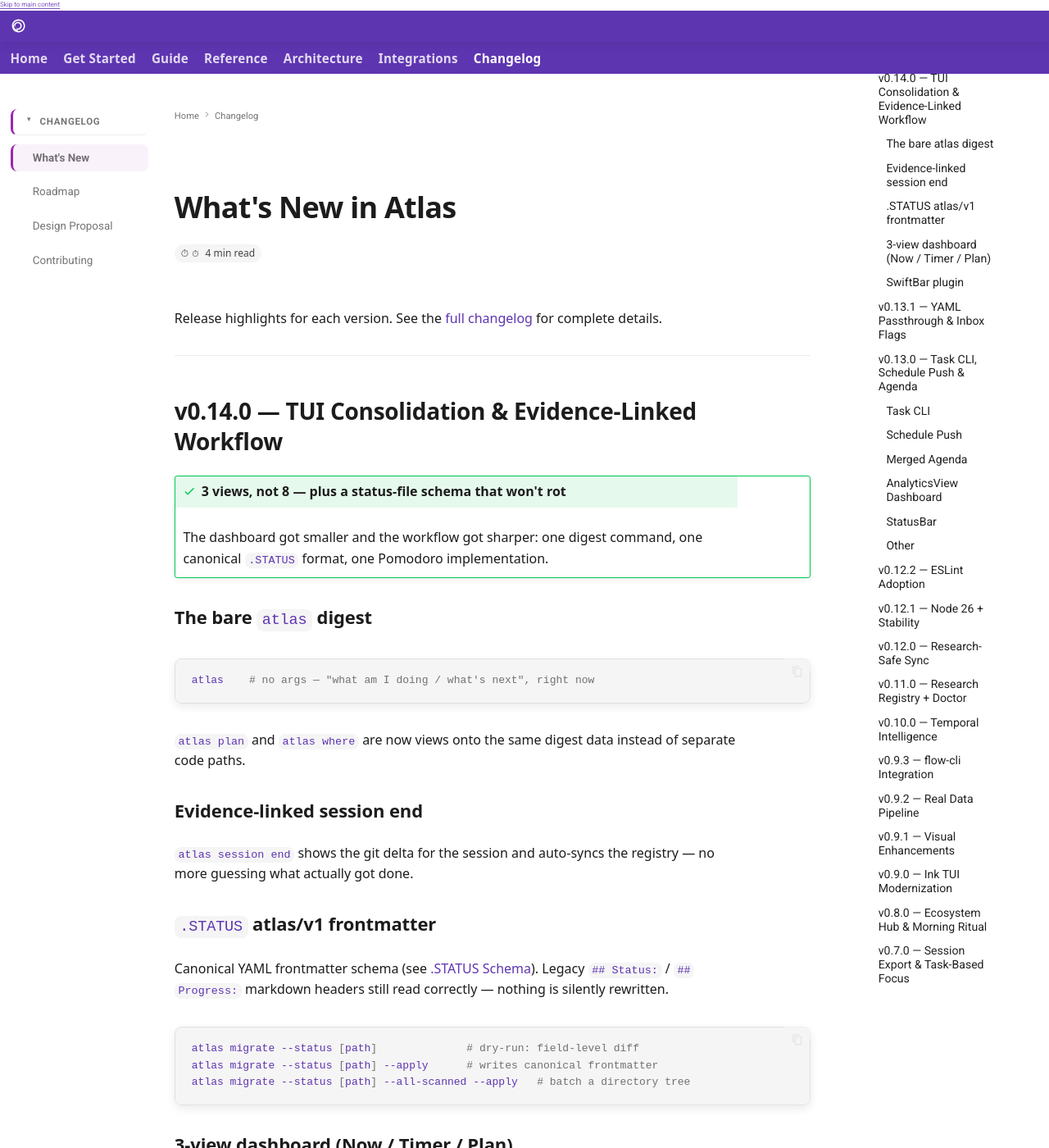
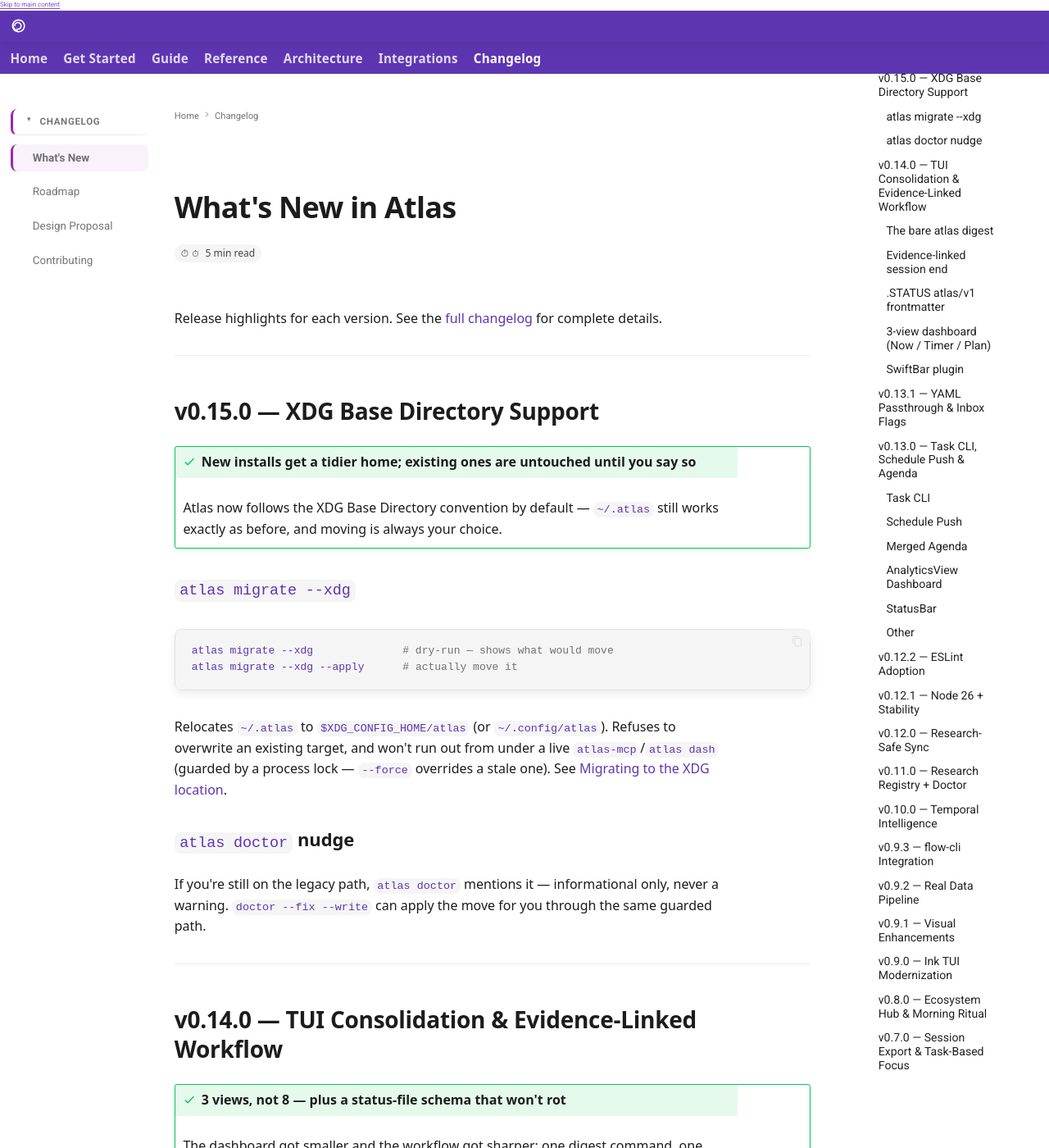
Before and after one commit to Data-Wise/atlas, an MkDocs documentation site: the page built from docs/WHAT-S-NEW.md, in a window 1280 px wide and 1400 px high. Shown: the whole window at 82% size. Built offline with MkDocs 1.6.1 and Material for MkDocs 9.7.7, drawn with Linux system fonts in a browser that asks for light colours; some web fonts are replaced; comment, search, counter and statistics services are not loaded.

Commit message:
release: v0.15.0 — version stamp, changelog, docs currency
- package.json/package-lock.json: 0.14.0 → 0.15.0
- CHANGELOG.md: new [0.15.0] entry for the XDG Base Directory migration
- CLAUDE.md: Version field + 2 missing Version History entries (v0.14.0, v0.15.0)
- docs/ROADMAP.md: Current Version → v0.15.0 (XDG); old v0.14.0 content
  archived to its own COMPLETE section; "v0.15.0 Candidates" renumbered
  to v0.16.0 since v0.15.0 was used for the ad-hoc XDG work instead
- docs/REFCARD.md: footer version stamp
- docs/WHAT-S-NEW.md: new v0.15.0 highlights section

mkdocs build --strict: clean. Full test suite: 1537 passed, same 17
pre-existing failures as dev baseline.

````diff
--- a/docs/REFCARD.md
+++ b/docs/REFCARD.md
@@ -353,7 +353,7 @@ atlas project --help      # Project commands
 ---
 
 <div style="text-align: center; margin-top: 2em; color: #666;">
-<em>Atlas v0.14.0 | Made for ADHD brains</em>
+<em>Atlas v0.15.0 | Made for ADHD brains</em>
 </div>
 
 ---
--- a/docs/ROADMAP.md
+++ b/docs/ROADMAP.md
@@ -2,11 +2,24 @@
 
 > Living document tracking planned features and improvements.
 
-**Last Updated:** 2026-07-19
+**Last Updated:** 2026-07-20
 
 ---
 
-## Current Version: v0.14.0 ✅ SHIPPED
+## Current Version: v0.15.0 ✅ SHIPPED
+
+XDG Base Directory support — new installs default to `$XDG_CONFIG_HOME/atlas` (or `~/.config/atlas`);
+existing `~/.atlas` installs are unaffected until an explicit, guarded migration.
+
+- [x] **`resolveConfigDir()`** — single resolver (env override → legacy `~/.atlas` → XDG default) across all 8 previously-hardcoded call sites
+- [x] **`atlas migrate --xdg [--apply] [--force]`** — dry-run by default; hard refusal on an existing XDG target (never bypassed); PID-lock guard against a running `atlas-mcp`/`atlas dash`; EXDEV-safe move; migration marker (see [Migrating to the XDG location](CONFIGURATION.md#migrating-to-the-xdg-location))
+- [x] **`atlas doctor` XDG nudge** — informational only; `--fix`/`--fix --write` apply through the same guarded path
+
+See `docs/specs/SPEC-xdg-config-migration-2026-07-19.md` for the full spec and its 19-decision grill ledger.
+
+---
+
+## v0.14.0 - TUI Consolidation & Evidence-Linked Workflow ✅ COMPLETE
 
 TUI consolidation + evidence-linked workflow — the bare `atlas` digest, evidence-linked session
 end, `.STATUS` migration tooling, and a 3-view dashboard rebuild.
@@ -23,9 +36,10 @@ See `docs/specs/SPEC-tui-consolidation-2026-07-19.md` and `docs/specs/SPEC-statu
 
 ---
 
-## ⏳ v0.15.0 Candidates (Planned)
+## ⏳ v0.16.0 Candidates (Planned)
 
-Not yet started — priority order, top first:
+Not yet started — priority order, top first (renumbered from "v0.15.0 Candidates": v0.15.0 was
+used for the ad-hoc XDG Base Directory migration instead — none of the items below shipped):
 
 1. **Ecosystem Integration / `catch-obs-bridge` (P0)** — `atlas catch` write-through to Obsidian (`obs write`) + `atlas flush` offline queue. Gated on obsidian-cli-ops v4.2.0 (vault CRUD via IPC bridge). Needs a feature worktree; see `docs/specs/SPEC-ecosystem-integration-gaps-2026-06-20.md`.
 2. **Legacy `.STATUS` read-path sunset warning** — surfaces a nudge (not a block) when atlas reads a legacy-format file, per the compatibility note in [.STATUS Schema](STATUS-SCHEMA.md).
--- a/docs/WHAT-S-NEW.md
+++ b/docs/WHAT-S-NEW.md
@@ -1,6 +1,26 @@
 # What's New in Atlas
 
 Release highlights for each version. See the [full changelog](https://github.com/Data-Wise/atlas/blob/main/CHANGELOG.md) for complete details.
+
+---
+
+## v0.15.0 — XDG Base Directory Support
+
+!!! success "New installs get a tidier home; existing ones are untouched until you say so"
+    Atlas now follows the XDG Base Directory convention by default — `~/.atlas` still works exactly as before, and moving is always your choice.
+
+### `atlas migrate --xdg`
+
+```bash
+atlas migrate --xdg              # dry-run — shows what would move
+atlas migrate --xdg --apply      # actually move it
+```
+
+Relocates `~/.atlas` to `$XDG_CONFIG_HOME/atlas` (or `~/.config/atlas`). Refuses to overwrite an existing target, and won't run out from under a live `atlas-mcp`/`atlas dash` (guarded by a process lock — `--force` overrides a stale one). See [Migrating to the XDG location](CONFIGURATION.md#migrating-to-the-xdg-location).
+
+### `atlas doctor` nudge
+
+If you're still on the legacy path, `atlas doctor` mentions it — informational only, never a warning. `doctor --fix --write` can apply the move for you through the same guarded path.
 
 ---
 
--- a/package.json
+++ b/package.json
@@ -1,6 +1,6 @@
 {
   "name": "@data-wise/atlas",
-  "version": "0.14.0",
+  "version": "0.15.0",
   "description": "Project state engine - registry, sessions, capture, and context management for ADHD-friendly workflow",
   "type": "module",
   "main": "src/index.js",
````
Also changed, not shown: CHANGELOG.md (+10 -0 lines), CLAUDE.md (+3 -1 lines), 1 other file.
